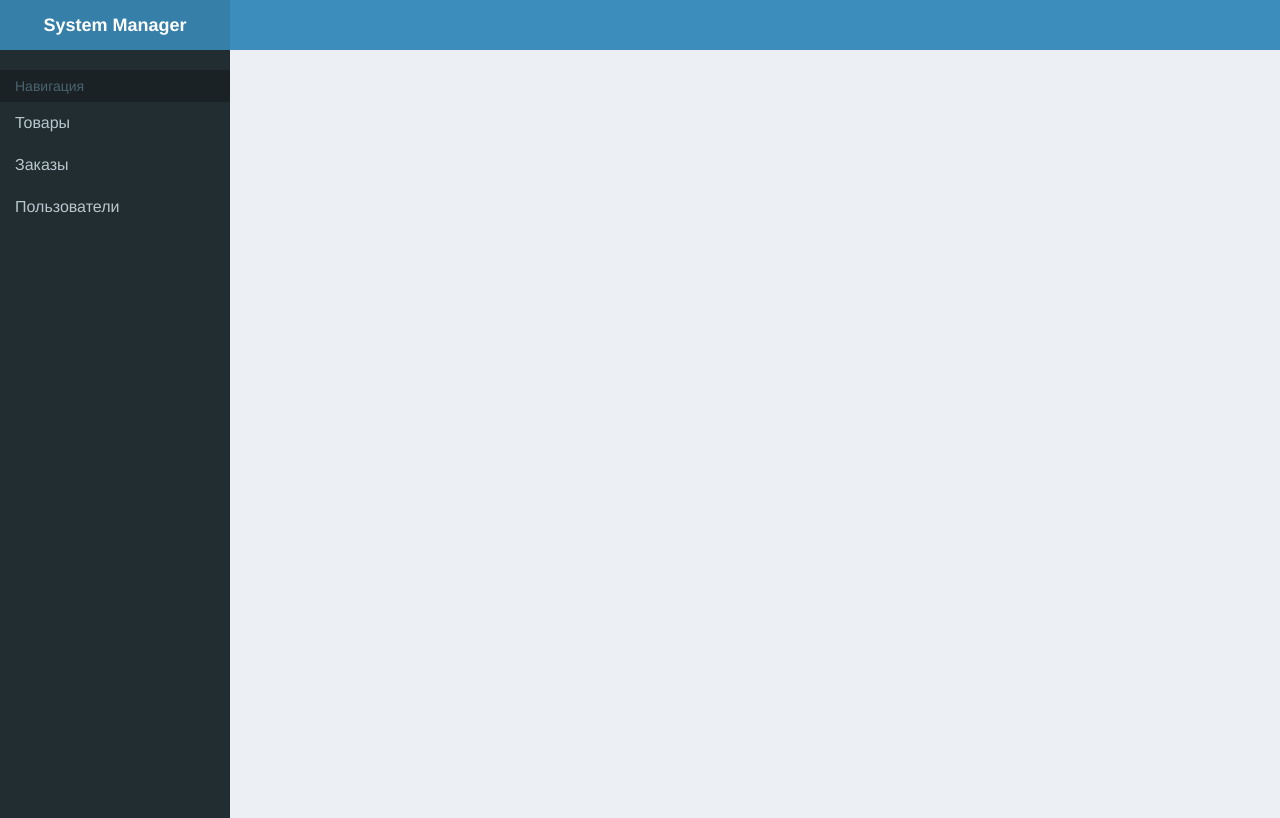
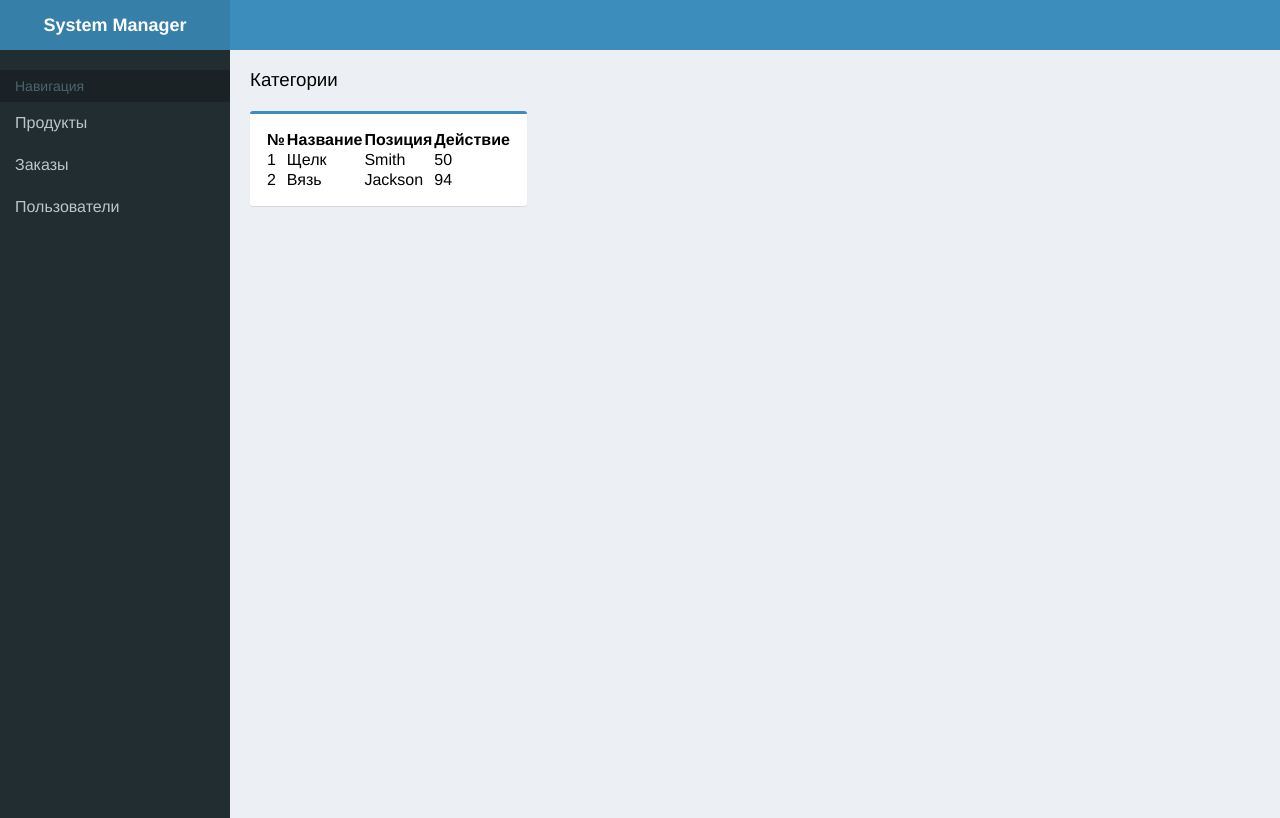
Before and after one commit to frezebloom/tkaneva, a Vue app in the folder dev/manager/: page /category in a window 1280 px wide. Built offline with nearby package versions, Linux system fonts and the light colour scheme.

Commit message:
добавил таблицу категории

```diff
--- a/dev/manager/src/components/Content.vue
+++ b/dev/manager/src/components/Content.vue
@@ -3,3 +3,8 @@
     <router-view></router-view>
   </div>
 </template>
+<style lang="scss" scoped>
+.content {
+  margin: 20px;
+}
+</style>
--- a/dev/manager/src/components/ProductForm.vue
+++ b/dev/manager/src/components/ProductForm.vue
@@ -34,9 +34,13 @@ label {
   background-color: $colorWhite;
   box-shadow: 0 1px 1px rgba(0, 0, 0, 0.1);
 }
+.product-form-wrapper {
+  width: 50%;
+  margin-bottom: 10px;
+}
 .product-form-input {
   display: block;
-  width: 50%;
+  width: 90%;
   height: 34px;
   padding: 6px 12px;
   font-size: 14px;
--- a/dev/manager/src/components/Sidebar.vue
+++ b/dev/manager/src/components/Sidebar.vue
@@ -2,22 +2,23 @@
   <div class="sidebar">
     <ul class="sidebar-menu">
       <li class="sidebar-menu-header">Навигация</li>
-      <li class="sidebar-menu-category" @click="open">Товары</li>
-        <ul
-          v-bind:class="{ active: isActive }"
-          class="sidebar-menu-subcategory">
-
-            <li>
-                <router-link to="/newproduct">Добавить</router-link>
-            </li>
-
-
-          <li><a href="#">Редактировать</a></li>
-          <li><a href="#">Архив</a></li>
-        </ul>
+      <li class="sidebar-menu-category" @click="open">Продукты</li>
+      <ul v-bind:class="{ active: isActive }" class="sidebar-menu-subcategory">
+        <li>
+          <router-link to="/newproduct">Товары</router-link>
+        </li>
+        <li>
+          <router-link to="/category">Категории</router-link>
+        </li>
+        <li>
+          <a href="#">Производитель</a>
+        </li>
+        <li>
+          <a href="#">Цвет</a>
+        </li>
+      </ul>
       <li class="sidebar-menu-category">Заказы</li>
       <li class="sidebar-menu-category">Пользователи</li>
-
     </ul>
   </div>
 </template>
--- /dev/null
+++ b/dev/manager/src/components/Table.vue
@@ -0,0 +1,33 @@
+<template>
+  <div class="table">
+    <table>
+      <tr>
+        <th>№</th>
+        <th>Название</th>
+        <th>Позиция</th>
+        <th>Действие</th>
+      </tr>
+      <tr>
+        <td>1</td>
+        <td>Щелк</td>
+        <td>Smith</td>
+        <td>50</td>
+      </tr>
+      <tr>
+        <td>2</td>
+        <td>Вязь</td>
+        <td>Jackson</td>
+        <td>94</td>
+      </tr>
+    </table>
+  </div>
+</template>
+<script>
+export default {
+  name: "Table"
+};
+</script>
+<style lang="scss" scoped>
+@import "../styles/variables.scss";
+@import "../styles/table.scss";
+</style>
--- a/dev/manager/src/router.js
+++ b/dev/manager/src/router.js
@@ -19,6 +19,11 @@ export default new Router({
       component: () => import("./views/Newproduct.vue")
     },
     {
+      path: "/category",
+      name: "category",
+      component: () => import("./views/Category.vue")
+    },
+    {
       path: "/about",
       name: "about",
       // route level code-splitting
--- /dev/null
+++ b/dev/manager/src/styles/_typography.scss
@@ -0,0 +1,5 @@
+h3 {
+  font-weight: 500;
+  line-height: 1.1;
+  margin-bottom: 20px;
+}
--- /dev/null
+++ b/dev/manager/src/styles/table.scss
@@ -0,0 +1,10 @@
+.table {
+  display: flex;
+  flex-wrap: wrap;
+  padding: 15px;
+  width: 100%;
+  border-radius: 3px;
+  border-top: 3px solid $colorBlue;
+  background-color: $colorWhite;
+  box-shadow: 0 1px 1px rgba(0, 0, 0, 0.1);
+}
--- /dev/null
+++ b/dev/manager/src/views/Category.vue
@@ -0,0 +1,20 @@
+<template>
+  <div class="category">
+    <h3>Категории</h3>
+    <Table/>
+  </div>
+</template>
+<script>
+import Table from "@/components/Table.vue";
+
+export default {
+  name: "Category",
+  components: {
+    Table
+  }
+};
+</script>
+
+<style lang="scss" scoped>
+@import "../styles/typography.scss";
+</style>
--- a/dev/manager/src/views/Newproduct.vue
+++ b/dev/manager/src/views/Newproduct.vue
@@ -9,9 +9,9 @@
         { name: 'Состав', type: 'text' },
         { name: 'Производитель', type: 'select' },
         { name: 'Цвет', type: 'select' },
-        { name: 'Изображения', type: 'file' },
         { name: 'Цена', type: 'text' },
         { name: 'Скидка', type: 'text' },
+        { name: 'Изображения', type: 'file' },
         { name: 'В наличии', type: 'checkbox' },
       ]"
     />
@@ -28,12 +28,5 @@ export default {
 };
 </script>
 <style lang="scss">
-h3 {
-  font-weight: 500;
-  line-height: 1.1;
-  margin-bottom: 20px;
-}
-.newproduct {
-  margin: 20px;
-}
+@import "../styles/typography.scss";
 </style>
```
